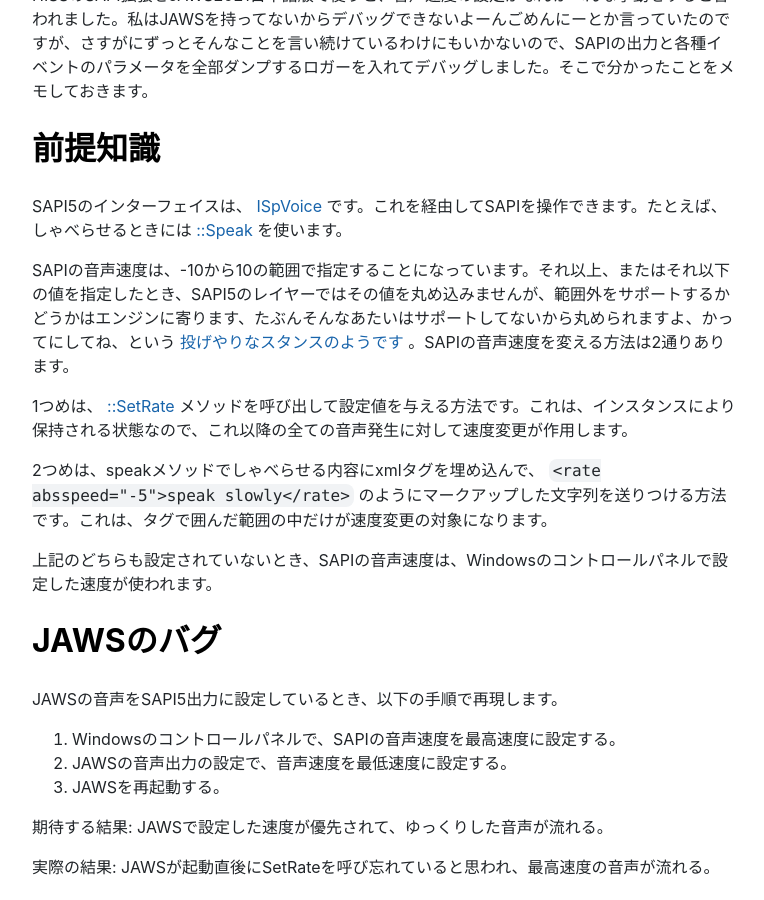
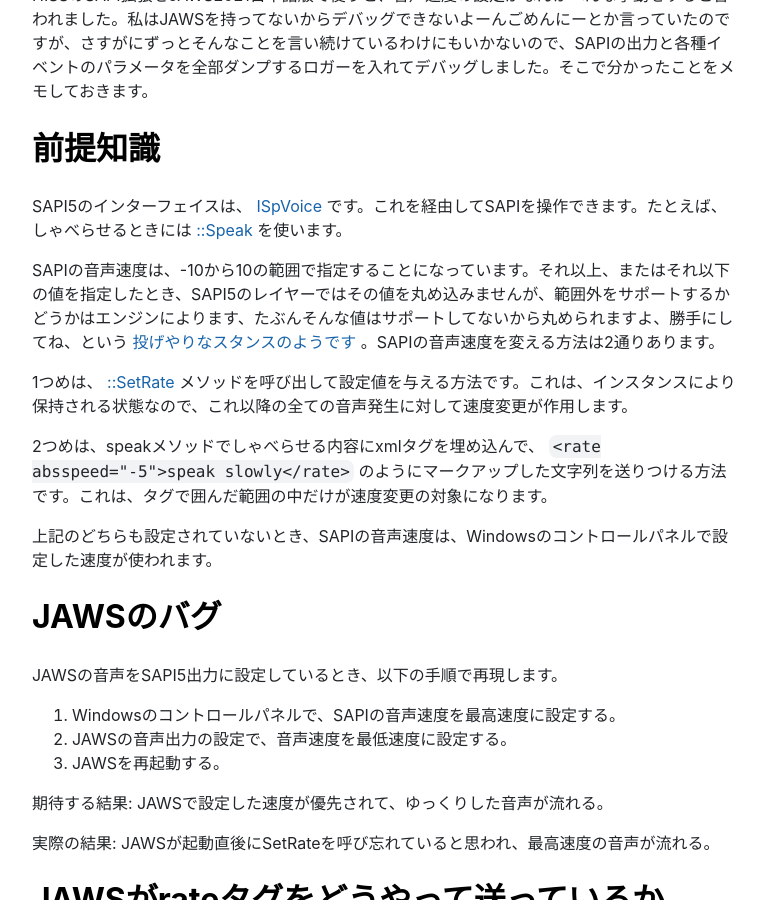
Before and after one commit to yncat/yncat.github.io, a Jekyll site: the page built from _posts/2022-03-20-JAWS2021のSAPI出力のバグと、SAPI5 SDKの謎仕様.md, in a window 1280 px wide and 900 px high, scrolled down 440 px. Shown: the whole window, without its empty margins (256-1020 px from the left). Built offline with Jekyll 4.4.1, drawn with Linux system fonts in a browser that asks for light colours; nearby versions of some CDN libraries.

Commit message:
Fix typo

```diff
--- a/_posts/2022-03-20-JAWS2021のSAPI出力のバグと、SAPI5 SDKの謎仕様.md
+++ b/_posts/2022-03-20-JAWS2021のSAPI出力のバグと、SAPI5 SDKの謎仕様.md
@@ -11,7 +11,7 @@
 
 SAPI5のインターフェイスは、 [ISpVoice](https://documentation.help/SAPI-5/ISpVoice.htm) です。これを経由してSAPIを操作できます。たとえば、しゃべらせるときには [::Speak](https://documentation.help/SAPI-5/ISpVoice_Speak.htm) を使います。
 
-SAPIの音声速度は、-10から10の範囲で指定することになっています。それ以上、またはそれ以下の値を指定したとき、SAPI5のレイヤーではその値を丸め込みませんが、範囲外をサポートするかどうかはエンジンに寄ります、たぶんそんなあたいはサポートしてないから丸められますよ、かってにしてね、という [投げやりなスタンスのようです](https://documentation.help/SAPI-5/Engine_Characteristics.htm) 。SAPIの音声速度を変える方法は2通りあります。
+SAPIの音声速度は、-10から10の範囲で指定することになっています。それ以上、またはそれ以下の値を指定したとき、SAPI5のレイヤーではその値を丸め込みませんが、範囲外をサポートするかどうかはエンジンによります、たぶんそんな値はサポートしてないから丸められますよ、勝手にしてね、という [投げやりなスタンスのようです](https://documentation.help/SAPI-5/Engine_Characteristics.htm) 。SAPIの音声速度を変える方法は2通りあります。
 
 1つめは、 [::SetRate](https://documentation.help/SAPI-5/ISpVoice_SetRate.htm) メソッドを呼び出して設定値を与える方法です。これは、インスタンスにより保持される状態なので、これ以降の全ての音声発生に対して速度変更が作用します。
 
```
